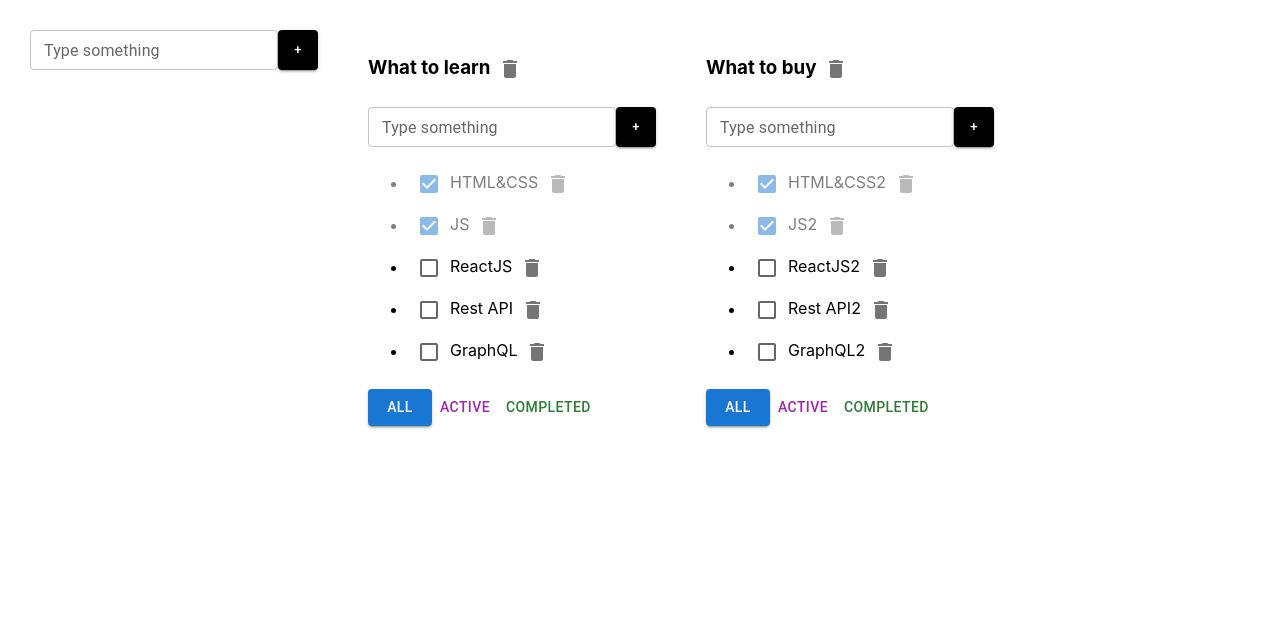
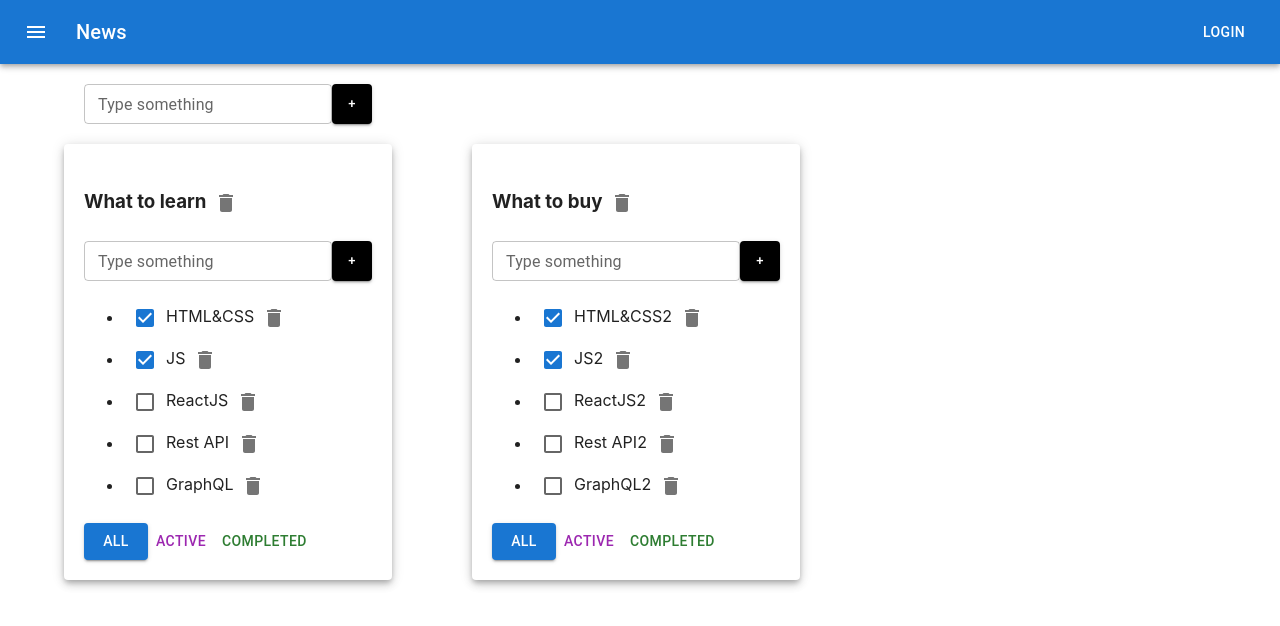
Before and after one commit to Viktossha/todolist_sprint_2, a React (Create React App) app: page / in a window 1280 px wide. Shown: the top 626 px of the page. Built offline with nearby package versions, Linux system fonts and the light colour scheme.

Commit message:
Container + Grid

```diff
--- a/src/App.css
+++ b/src/App.css
@@ -1,25 +1,25 @@
 
 .App {
-  padding: 30px;
-  display: flex;
+  /*padding: 30px;*/
+  /*display: flex;*/
 }
 
-.App > div {
-  margin-right: 50px;
-}
+/*.App > div {*/
+/*  margin-right: 50px;*/
+/*}*/
 
-.error {
-  border: red 1px solid;
-}
+/*.error {*/
+/*  border: red 1px solid;*/
+/*}*/
 
-.error-message {
-  color: red;
-}
+/*.error-message {*/
+/*  color: red;*/
+/*}*/
 
-.active-filter {
-  background-color: aquamarine;
-}
+/*.active-filter {*/
+/*  background-color: aquamarine;*/
+/*}*/
 
-.is-done {
-  opacity: 0.5;
-}
+/*.is-done {*/
+/*  opacity: 0.5;*/
+/*}*/
--- a/src/App.tsx
+++ b/src/App.tsx
@@ -3,6 +3,8 @@ import './App.css';
 import {Todolist} from './Todolist';
 import {v1} from 'uuid';
 import {AddItemForm} from "./AddItemForm";
+import ButtonAppBar from "./ButtonAppBar";
+import {Container, Grid, Paper} from "@mui/material";
 
 export type FilterValuesType = "all" | "active" | "completed";
 
@@ -58,7 +60,7 @@ function App() {
     }
 
     function changeStatus(todolistId: string, taskId: string, isDone: boolean) {
-        setTasks({...tasks, [todolistId]: tasks[todolistId].map(el => el.id === taskId ? {...el, isDone: isDone}: el)})
+        setTasks({...tasks, [todolistId]: tasks[todolistId].map(el => el.id === taskId ? {...el, isDone: isDone} : el)})
         // let task = tasks.find(t => t.id === taskId);
         // if (task) {
         //     task.isDone = isDone;
@@ -85,7 +87,10 @@ function App() {
     }
 
     const changeTaskTitle = (todolistId: string, taskId: string, newTitle: string) => {
-        setTasks({...tasks, [todolistId]: tasks[todolistId].map(el => el.id === taskId ? {...el, title: newTitle}: el)})
+        setTasks({
+            ...tasks,
+            [todolistId]: tasks[todolistId].map(el => el.id === taskId ? {...el, title: newTitle} : el)
+        })
     }
 
     const changeTodoListTitle = (todolistId: string, newTitle: string) => {
@@ -99,7 +104,12 @@ function App() {
 
     return (
         <div className="App">
+            <ButtonAppBar/>
+            <Container fixed>
+                <Grid container style={{margin: '20px'}}>
                     <AddItemForm callBack={addTodoList}/>
+                </Grid>
+                <Grid container spacing={10}>
                     {todolists.map(el => {
 
                         let tasksForTodolist = tasks[el.id];
@@ -112,6 +122,8 @@ function App() {
                         }
 
                         return (
+                            <Grid item>
+                                <Paper elevation={5} style={{padding: '20px'}}>
                                     <Todolist
                                         key={el.id}
                                         todolistId={el.id}
@@ -126,8 +138,12 @@ function App() {
                                         changeTaskTitleHandler={changeTaskTitle}
                                         changeTodoListTitle={changeTodoListTitle}
                                     />
+                                </Paper>
+                            </Grid>
                         )
                     })}
+                </Grid>
+            </Container>
 
         </div>
     );
```
Lines whose indentation alone changed are shown as unchanged.
